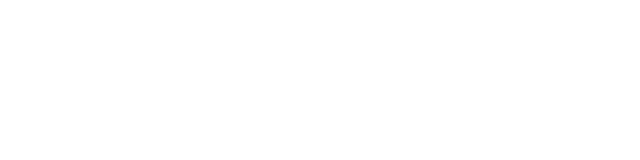
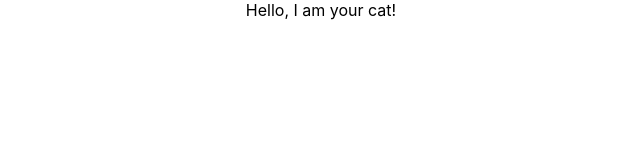
Before and after one commit to ycheng11065/SustainaGoal, a React (Create React App) app in the folder sustainagoal/: page / in a window 1280 px wide. Shown: the top 160 px of the page, without its empty margins (319-959 px from the left). Built offline with nearby package versions, Linux system fonts and the light colour scheme.

Commit message:
init pages

```diff
--- a/sustainagoal/src/App.js
+++ b/sustainagoal/src/App.js
@@ -1,8 +1,10 @@
 import './App.css';
+import Home from './pages/Home';
 
 function App() {
   return (
     <div className="App">
+      <Home/>
     </div>
   );
 }
--- /dev/null
+++ b/sustainagoal/src/pages/Home.js
@@ -0,0 +1,9 @@
+import React from 'react';
+
+const Home = () => {
+  return (
+    <div>Hello, I am your cat!</div>
+  );
+}
+
+export default Home;
```
Also changed, not shown: sustainagoal/src/pages/Journey.js (added, +9 -0 lines), sustainagoal/src/pages/Profile.js (added, +9 -0 lines).
